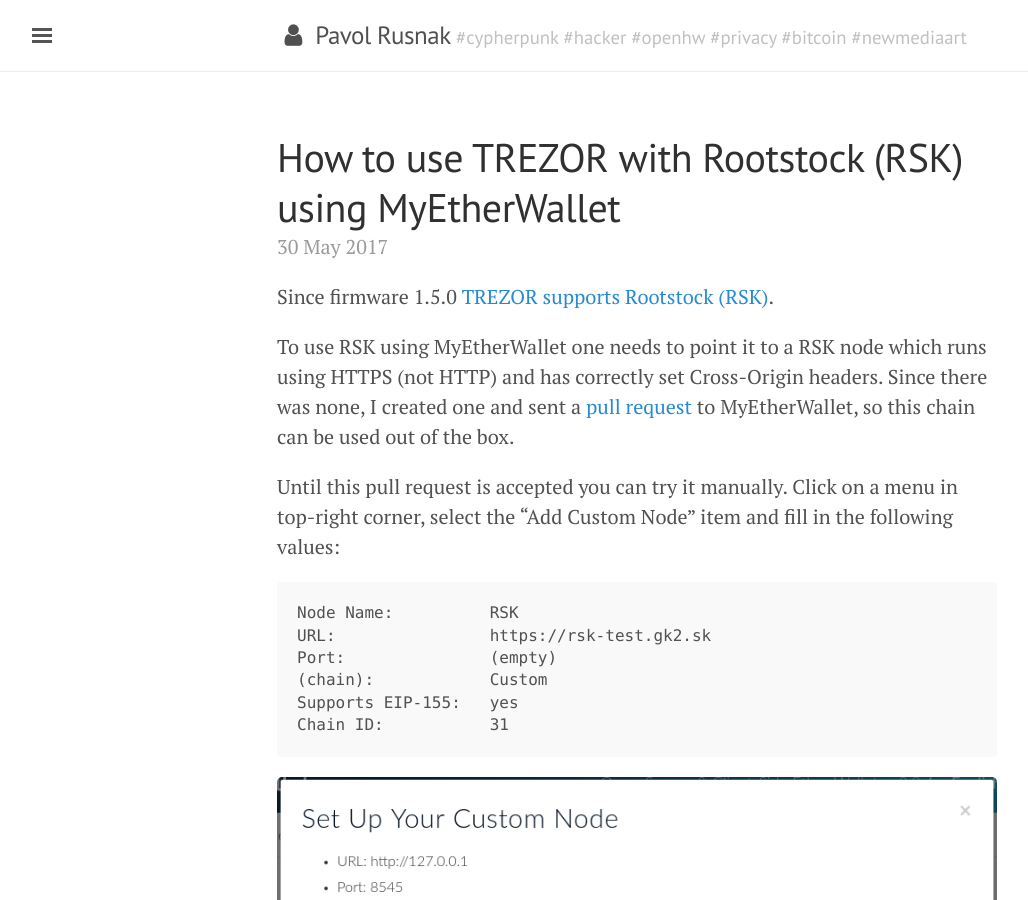
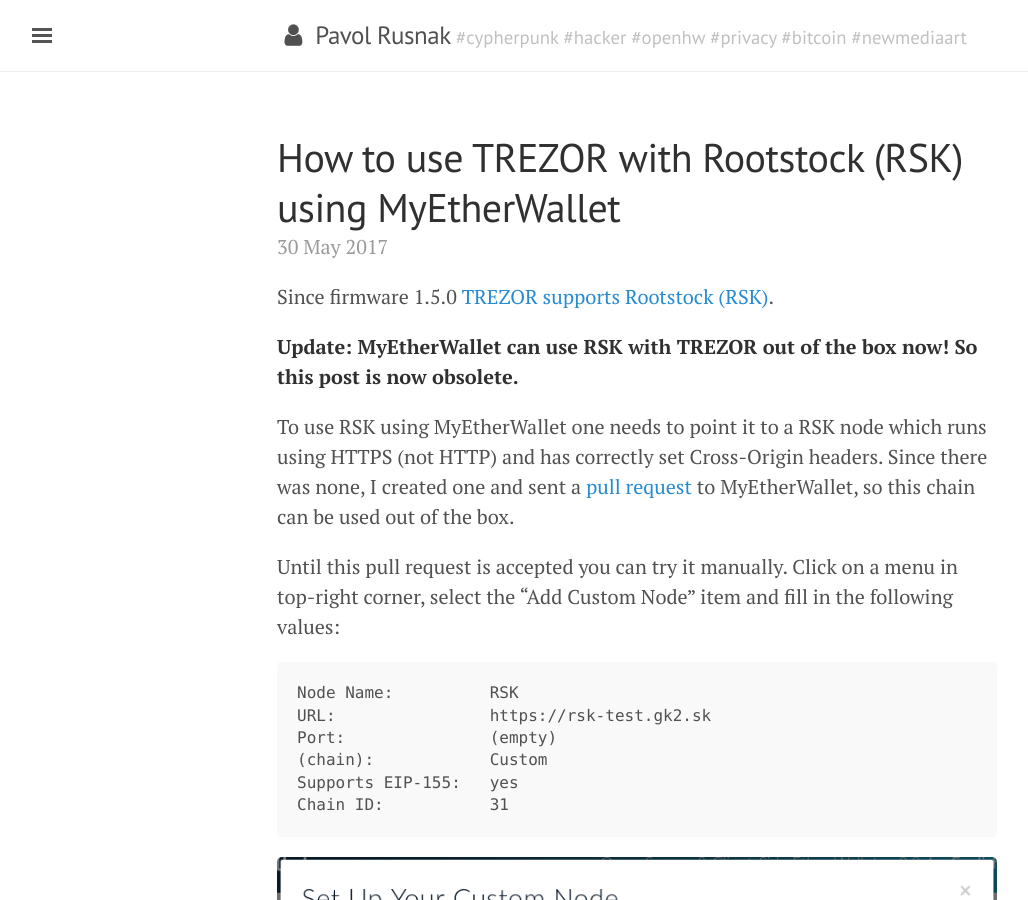
Before and after one commit to prusnak/rusnak.io, a Jekyll site: the page built from _posts/2017-05-30-how-to-use-trezor-with-rootstock-rsk-using-myetherwallet.md, in a window 1280 px wide and 900 px high. Shown: the whole window, without its empty margins (3-1031 px from the left). Built offline with Jekyll 4.4.1, drawn with Linux system fonts in a browser that asks for light colours; nearby versions of some CDN libraries; comment, search, counter and statistics services are not loaded.

Commit message:
update post about RSK/MEW/TREZOR

```diff
--- a/_posts/2017-05-30-how-to-use-trezor-with-rootstock-rsk-using-myetherwallet.md
+++ b/_posts/2017-05-30-how-to-use-trezor-with-rootstock-rsk-using-myetherwallet.md
@@ -4,6 +4,8 @@
 ---
 
 Since firmware 1.5.0 [TREZOR supports Rootstock (RSK)](https://blog.trezor.io/trezor-firmware-updated-to-1-5-0-7a402d3e9f89).
+
+**Update: MyEtherWallet can use RSK with TREZOR out of the box now! So this post is now obsolete.**
 
 To use RSK using MyEtherWallet one needs to point it to a RSK node which runs using HTTPS (not HTTP) and has correctly set Cross-Origin headers. Since there was none, I created one and sent a [pull request](https://github.com/kvhnuke/etherwallet/pull/489) to MyEtherWallet, so this chain can be used out of the box.
 
```
